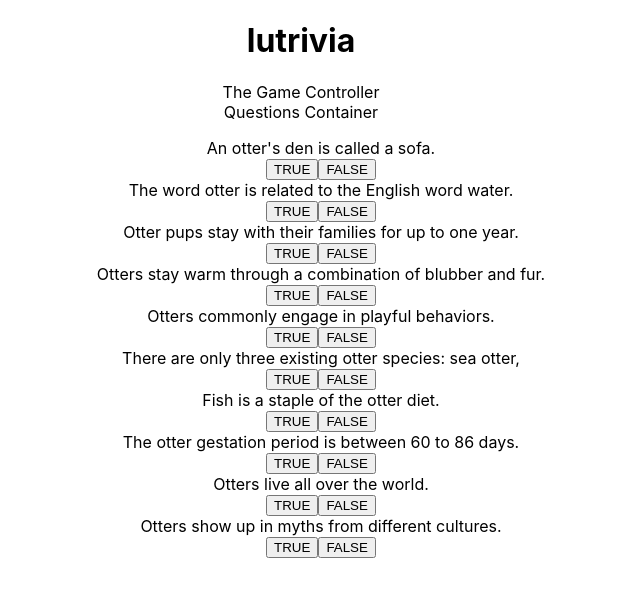
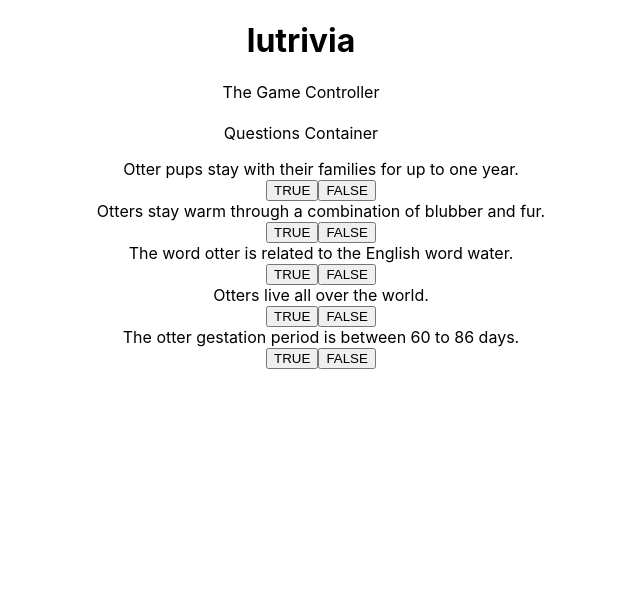
Before and after one commit to willsinn/lutriva-otter-questions, a React (Create React App) app: page / in a window 1280 px wide. Shown: the top 596 px of the page, without its empty margins (339-979 px from the left). Built offline with nearby package versions, Linux system fonts and the light colour scheme.

Commit message:
past delivs work

```diff
--- a/src/Components/GameController.js
+++ b/src/Components/GameController.js
@@ -4,14 +4,28 @@ import QuestionsContainer from './QuestionsContainer.js';
 
 
 class GameController extends Component {
+  constructor(props){
+    super(props);
+    this.state = {
+      playerScore: 0
+    };
+    this.handleScoreChange = this.handleScoreChange;
 
+  }
+
+  handleScoreChange = () => {
+  }
   render(){
+    const playerScore = this.state.playerScore
+
     console.log('%cGameController-LOG|score-prop', 'color: green; font-style: italic;', this.props.score)
     return(
       <div className="gameController">
-      The Game Controller
+      The Game Controller <h1>{this.state.scoreCounter}</h1>
         < QuestionsContainer
+
           questions={this.props.questions}
+          onChange={this.state.handleScoreIncrement}
         />
       </div>
     );
--- a/src/Components/GameQuestion.js
+++ b/src/Components/GameQuestion.js
@@ -28,6 +28,7 @@ class GameQuestion extends Component {
           answer={this.props.answer}
 
 
+
           />
         <GameQuestionAnswerButton
           btnText={["FALSE"]}
@@ -35,6 +36,7 @@ class GameQuestion extends Component {
           handleColorChange={this.handleColorChange}
           isAnswered={this.state.isAnswered}
           answer={this.props.answer}
+
 
 
         />
--- a/src/Components/GameQuestionAnswerButton.js
+++ b/src/Components/GameQuestionAnswerButton.js
@@ -24,9 +24,10 @@ class GameQuestionAnswerButton extends Component {
   } else if (targetBool === "false" && questionAnswer === false) {
     console.log('%c correct!', 'color: green; font-style: italic;')
     this.setState({isCorrect: "yes"})
+    this.props.handleScore(event)
+
   } else {
     this.setState({isCorrect: "no"})
-
   }
 }
   render(){
--- a/src/Components/QuestionsContainer.js
+++ b/src/Components/QuestionsContainer.js
@@ -7,8 +7,10 @@ class QuestionsContainer extends Component {
 
   render(){
     console.log('%cQuestionsContainer-LOG|questions-prop', 'color: red; font-weight: bold;', this.props.questions)
+    const shuffler = this.props.questions.sort(() => 0.5 - Math.random())
+    let randomFiveQuestions = shuffler.slice(0, 5)
     let gameQuestions;
-    gameQuestions = this.props.questions.map( question => {
+    gameQuestions = randomFiveQuestions.map( question => {
       return ( <GameQuestion
                   id={question.id}
                   text={question.text}
--- a/src/Data/questionsData.js
+++ b/src/Data/questionsData.js
@@ -1,7 +1,7 @@
 export default {
   "gameInfo" :  {
     "name" : "lutrivia",
-    "score" : 1
+    "score" : 0
 },
     "questions": [
         {
```
